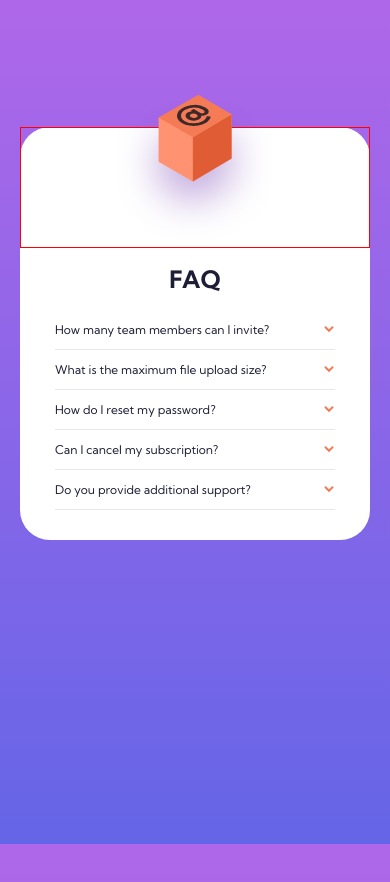
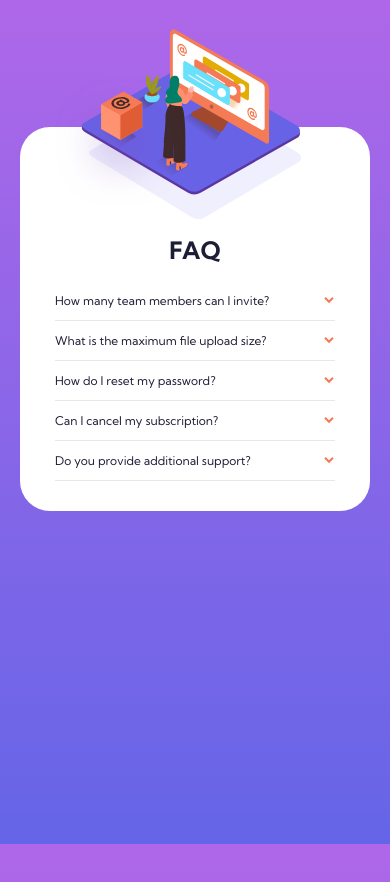
Before and after one commit to nlukic97/accordion-menu, a website: page index.html in a window 390 px wide. Drawn offline with Linux system fonts and the light colour scheme.

Commit message:
mostly finished

```diff
--- a/index.html
+++ b/index.html
@@ -17,6 +17,7 @@
   <div class="card">
     <div class="half-1">
       <img class='box' src="images/illustration-box-desktop.svg" alt="box">
+      <img class='box2' src="images/illustration-woman-online-mobile.svg" alt="box">
     </div>
 
     <div class="half-2">
--- a/scss/base/_mediaQueries.scss
+++ b/scss/base/_mediaQueries.scss
@@ -13,23 +13,23 @@
         max-width: none;
 
         .half-1 {
-            background: none;
+            background: url('../../images/bg-pattern-mobile.svg') no-repeat top center/contain;
             position: static;
-            border: 1px solid red;
             flex: unset;
             height: 10%;
-            text-align: center;
 
             .box {
-                position: static;
-                top:unset;
-                left:unset;
-                margin-top: -10%;
-                // border: 1px solid orange;
+                display: none;
 
                 &.question-hover {
-                    top:-130%;
+                    top:unset;
                 }
+            }
+
+            .box2 {
+                display: block;
+                margin: -28% 10% 10px;
+                width: 70%;
             }
         }
 
--- a/scss/pages/_index.scss
+++ b/scss/pages/_index.scss
@@ -47,6 +47,10 @@ body {
                 left:-30%;
             }
         }
+
+        .box2 {
+            display: none;
+        }
     }
 
     .half-2 {
@@ -56,9 +60,13 @@ body {
         .questions {
             .question-component {
                 .clickable-container {
-                    .btn {
-                        margin: 0 0 0 15px;
+                    .question-text {
+                        padding-right: 15px;
                     }
+                }
+
+                .answer {
+                    padding-right: 15px;
                 }
             }
         }
```
Also changed, not shown: css/style.css, 1 other file.
